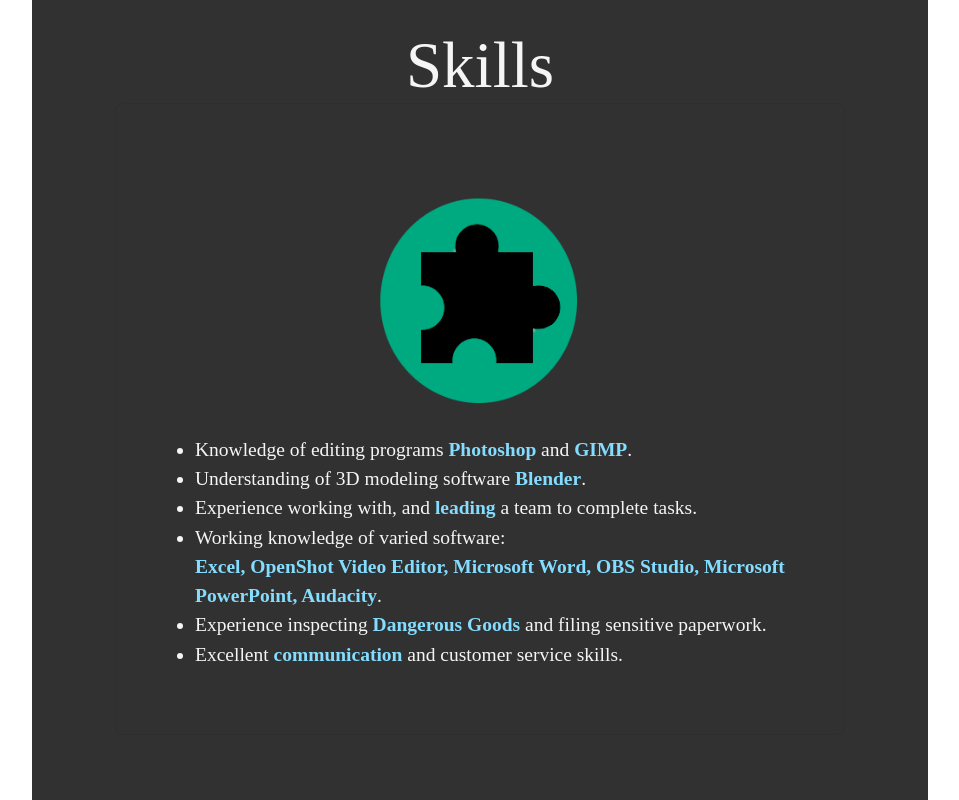
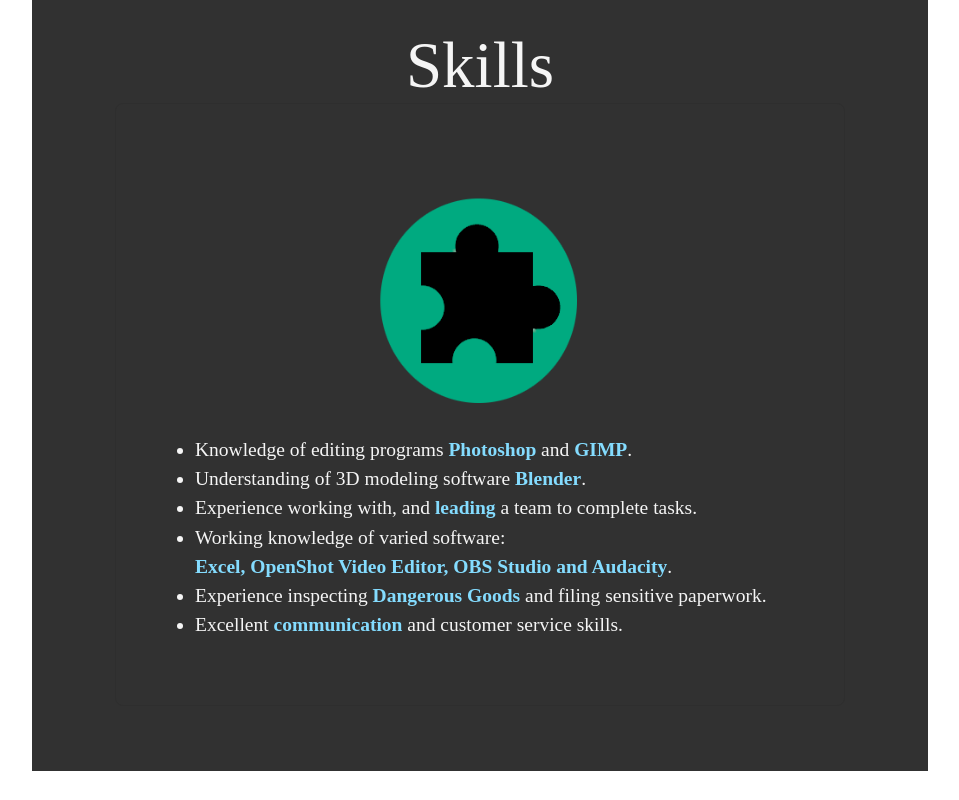
Before and after one commit to jriddle11/Portfolio, a React (Create React App) app: page /about in a window 1280 px wide. Shown: the part 2402-3202 px from the top of the page, without its empty margins (160-1119 px from the left). After the commit the page ends 3173 px from the top, so only its background shows below. Built offline with nearby package versions, Linux system fonts and the light colour scheme.

Commit message:
about change

```diff
--- a/src/About.js
+++ b/src/About.js
@@ -48,7 +48,7 @@
                         <li>Understanding of 3D modeling software <span className="greenText">Blender</span>.</li>
                         <li>Experience working with, and <span className="purpleText">leading</span> a team to complete tasks.</li>
                         <li>Working knowledge of varied software:</li>
-                            <sapn className="greenText">Excel, OpenShot Video Editor, Microsoft Word, OBS Studio, Microsoft PowerPoint, Audacity</sapn>.
+                            <sapn className="greenText">Excel, OpenShot Video Editor, OBS Studio and Audacity</sapn>.
                         <li>Experience inspecting <span className="purpleText">Dangerous Goods</span> and filing sensitive paperwork.</li>
                         <li>Excellent <span className="greenText">communication</span> and customer service skills.</li>
                     </ul>
```
